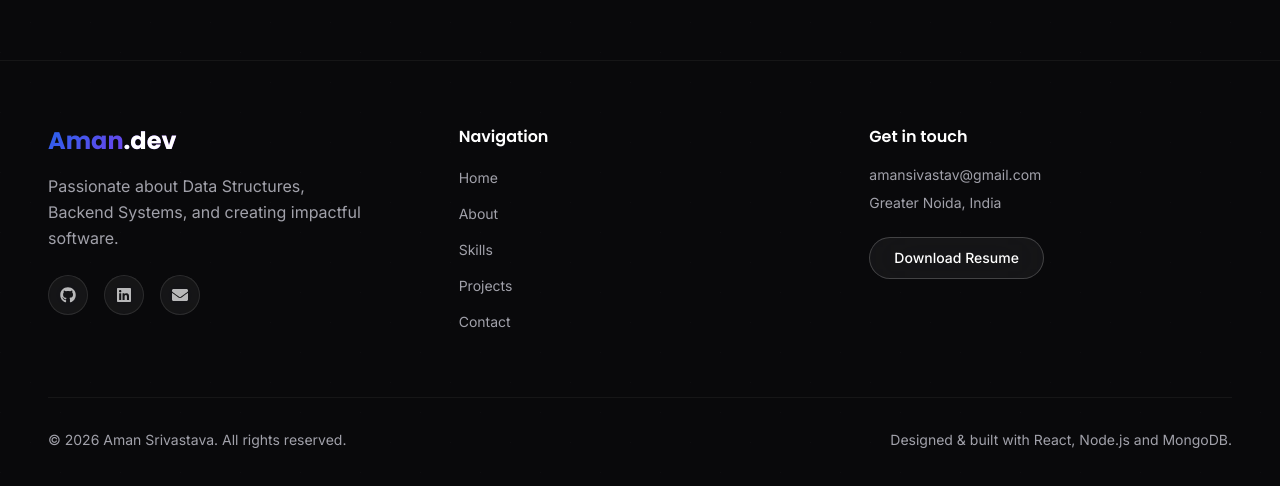
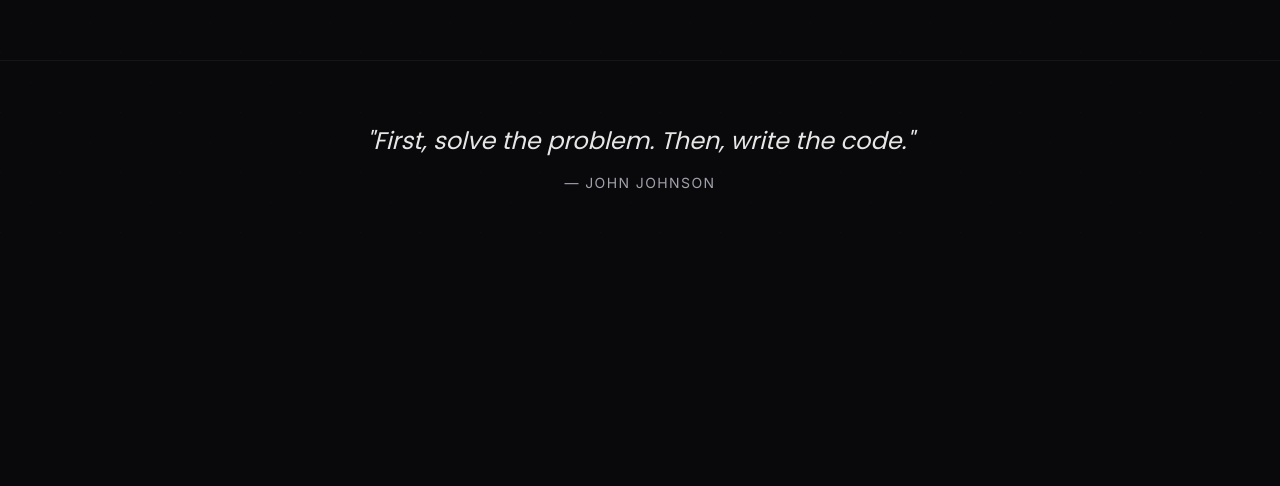
Before and after one commit to Amansrivastava24/MyPortfolio, a React (Vite) app: page / in a window 1280 px wide. Shown: the part 2768-3254 px from the top of the page. After the commit the page ends 3025 px from the top, so only its background shows below. Built offline with nearby package versions, Linux system fonts and the light colour scheme.

Commit message:
Replace footer content with a centered motivational quote

```diff
--- a/src/components/layout/Footer.jsx
+++ b/src/components/layout/Footer.jsx
@@ -1,65 +1,11 @@
-import { Link } from 'react-router-dom';
-import { motion } from 'framer-motion';
-import { socialLinks } from '../../data/socialLinks';
-import { navLinks } from '../../data/navLinks';
-import { personalInfo } from '../../data/personalInfo';
-
 const Footer = () => {
-  const year = new Date().getFullYear();
-
   return (
     <footer className="relative border-t border-white/5 mt-24">
-      <div className="section-container !py-16">
-        <div className="grid grid-cols-1 md:grid-cols-3 gap-12">
-          <div>
-            <Link to="/" className="text-2xl font-display font-bold gradient-text">
-              Aman<span className="text-white">.dev</span>
-            </Link>
-            <p className="text-muted mt-4 max-w-xs leading-relaxed">{personalInfo.tagline}</p>
-            <div className="flex gap-4 mt-6">
-              {socialLinks.map((social) => (
-                <motion.a
-                  key={social.name}
-                  href={social.url}
-                  target="_blank"
-                  rel="noopener noreferrer"
-                  aria-label={social.name}
-                  whileHover={{ y: -4, scale: 1.1 }}
-                  className="w-10 h-10 rounded-full glass flex items-center justify-center text-white/70 hover:text-white hover:border-primary/50 transition-colors"
-                >
-                  <social.icon />
-                </motion.a>
-              ))}
-            </div>
-          </div>
-
-          <div>
-            <h4 className="text-white font-semibold mb-4">Navigation</h4>
-            <ul className="space-y-3">
-              {navLinks.map((link) => (
-                <li key={link.path}>
-                  <Link to={link.path} className="text-muted hover:text-white transition-colors text-sm">
-                    {link.name}
-                  </Link>
-                </li>
-              ))}
-            </ul>
-          </div>
-
-          <div>
-            <h4 className="text-white font-semibold mb-4">Get in touch</h4>
-            <p className="text-muted text-sm mb-2">{personalInfo.email}</p>
-            <p className="text-muted text-sm mb-6">{personalInfo.location}</p>
-            <a href={personalInfo.resumeUrl} download className="btn-outline text-sm !py-2.5">
-              Download Resume
-            </a>
-          </div>
-        </div>
-
-        <div className="mt-16 pt-8 border-t border-white/5 flex flex-col sm:flex-row items-center justify-between gap-4">
-          <p className="text-muted text-sm">© {year} {personalInfo.name}. All rights reserved.</p>
-          <p className="text-muted text-sm">Designed & built with React, Node.js and MongoDB.</p>
-        </div>
+      <div className="section-container !py-16 flex flex-col items-center justify-center text-center">
+        <p className="text-xl md:text-2xl font-display text-white/90 italic leading-relaxed mb-4">
+          "First, solve the problem. Then, write the code."
+        </p>
+        <p className="text-muted text-sm tracking-widest uppercase">— John Johnson</p>
       </div>
     </footer>
   );
```
